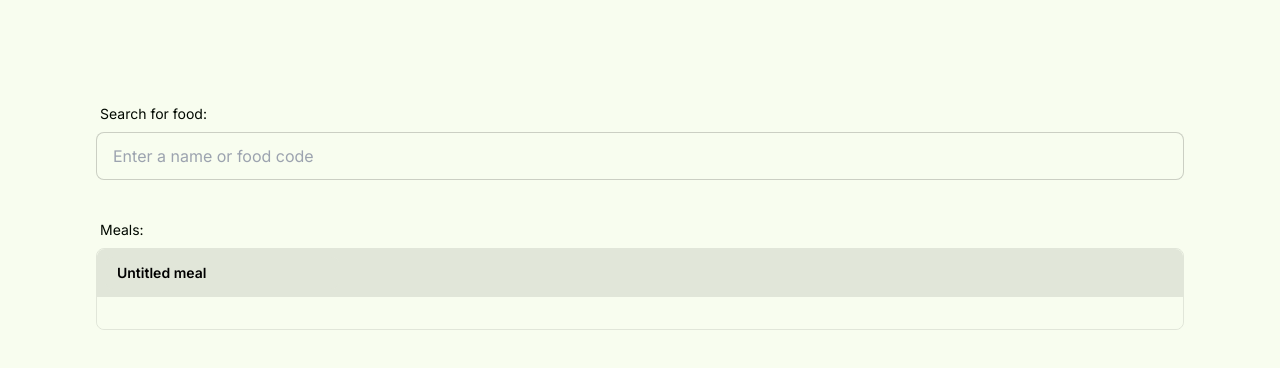
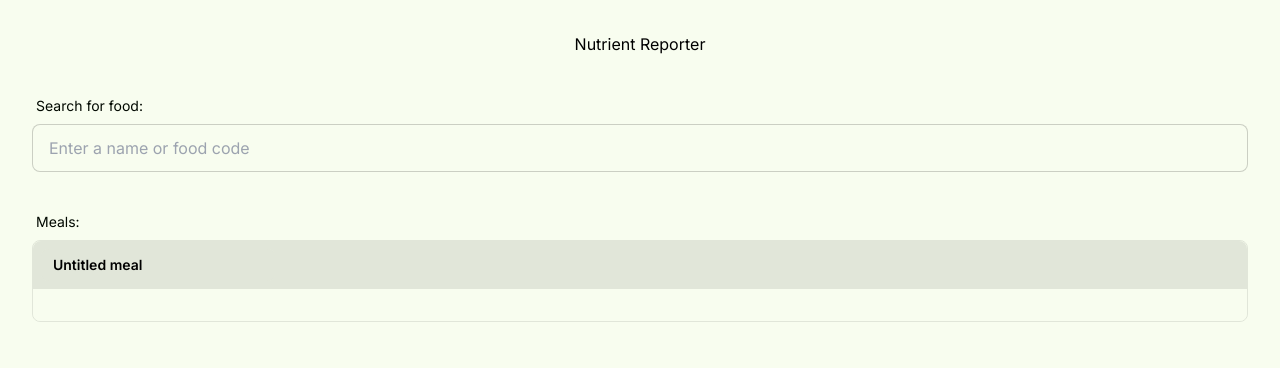
Before and after one commit to b3nk3lly/nutrient-tracker, a Next.js app: page / in a window 1280 px wide. Shown: the top 368 px of the page. Built offline with nearby package versions, Linux system fonts and the light colour scheme.

Commit message:
Add page header

```diff
--- a/app/page.tsx
+++ b/app/page.tsx
@@ -47,7 +47,8 @@
 	};
 
 	return (
-		<main className="flex min-h-screen flex-col items-center space-y-8 p-24 w-full">
+		<main className="flex min-h-screen flex-col items-center space-y-8 p-8 w-full">
+			<h1>Nutrient Reporter</h1>
 			<SearchBar onSelect={(food: Food) => addFood(selectedMealId, food)} />
 			<MealCard
 				name={meals.find((meal) => meal.id === selectedMealId)?.name ?? ""}
```
